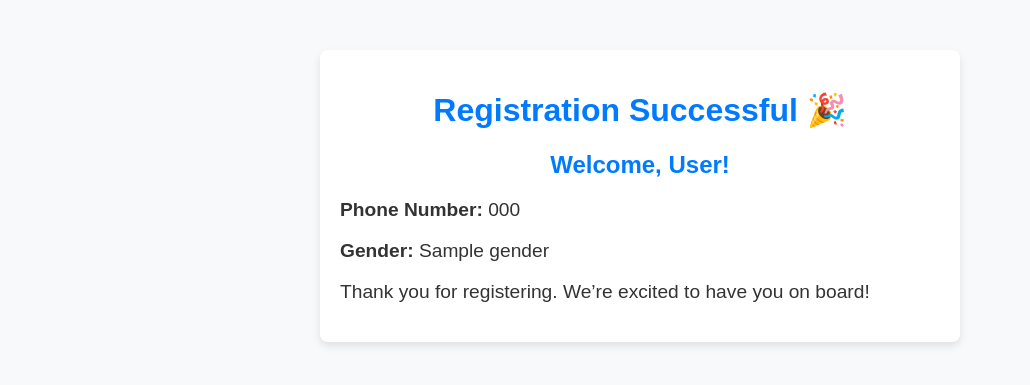
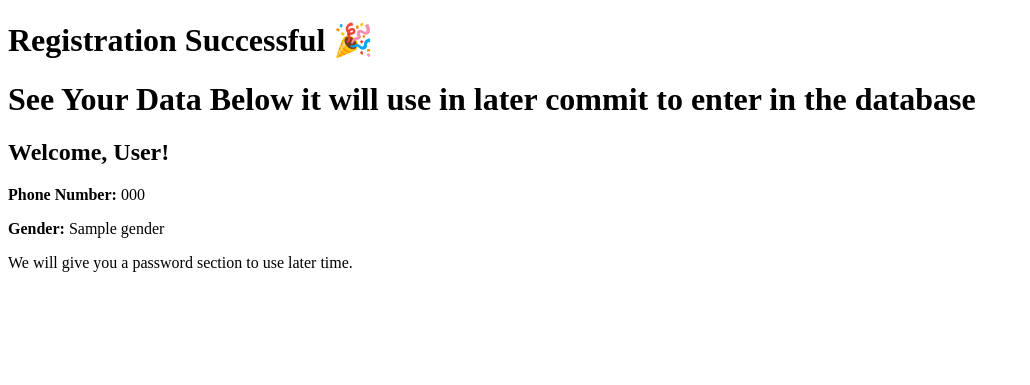
Before and after one commit to RanaUniverse/flask_form_fillup, a Flask app: template templates/new_user/registration_submit.html in a window 1280 px wide. Shown: the top 385 px of the page, without its empty margins (0-1030 px from the left). Run offline with Flask 3, Linux system fonts and the light colour scheme; the template is opened without the code that fills it: most values are stand-ins (such as "Sample title", 1, 10 or a date in 2020).

Commit message:
a form fillup checking

```diff
--- a/main.py
+++ b/main.py
@@ -63,5 +63,23 @@ def submit_registration_form_post():
     )
 
 
+@app.get("/new_note_making")
+def new_note_making():
+    print("A user want to make a new note.")
+    return render_template("note_related/make_new_note.html")
+
+
+@app.post("/make_new_note")
+def new_note_making_post():
+    print("A user has just fillup his note data.")
+    title_value = request.form.get("new_note_title")
+    sub_value = request.form.get("new_note_sub")
+    return render_template(
+        "note_related/new_note_submit.html",
+        title_data=title_value,
+        subject_data=sub_value,
+    )
+
+
 if __name__ == "__main__":
     app.run(host="0.0.0.0", port=9999, debug=True)
--- a/templates/index.html
+++ b/templates/index.html
@@ -19,6 +19,9 @@
     <h2>
         <a href="/new_registration_form">Register Your Account in our website</a>
     </h2>
+    <h2>
+        <a href="/new_note_making">Make a new note here to save in our system.</a>
+    </h2>
 </body>
 
 </html>
--- a/templates/new_user/registration_submit.html
+++ b/templates/new_user/registration_submit.html
@@ -5,39 +5,16 @@
     <meta charset="UTF-8">
     <meta name="viewport" content="width=device-width, initial-scale=1.0">
     <title>Registration Submitted</title>
-    <style>
-        body {
-            font-family: Arial, sans-serif;
-            margin: 0;
-            padding: 0;
-            background-color: #f8f9fa;
-            color: #333;
-        }
-        .container {
-            margin: 50px auto;
-            padding: 20px;
-            max-width: 600px;
-            background-color: #fff;
-            border-radius: 8px;
-            box-shadow: 0 4px 8px rgba(0, 0, 0, 0.1);
-        }
-        h1, h2 {
-            text-align: center;
-            color: #007bff;
-        }
-        p {
-            font-size: 1.2em;
-        }
-    </style>
 </head>
 
 <body>
     <div class="container">
         <h1>Registration Successful 🎉</h1>
+        <h1>See Your Data Below it will use in later commit to enter in the database</h1>
         <h2>Welcome, {{ fullname }}!</h2>
         <p><strong>Phone Number:</strong> {{ phone_no }}</p>
         <p><strong>Gender:</strong> {{ gender }}</p>
-        <p>Thank you for registering. We’re excited to have you on board!</p>
+        <p>We will give you a password section to use later time.</p>
     </div>
 </body>
 
```
Also changed, not shown: templates/note_related/make_new_note.html (added, +24 -0 lines), templates/note_related/new_note_submit.html (added, +19 -0 lines), README.md.
